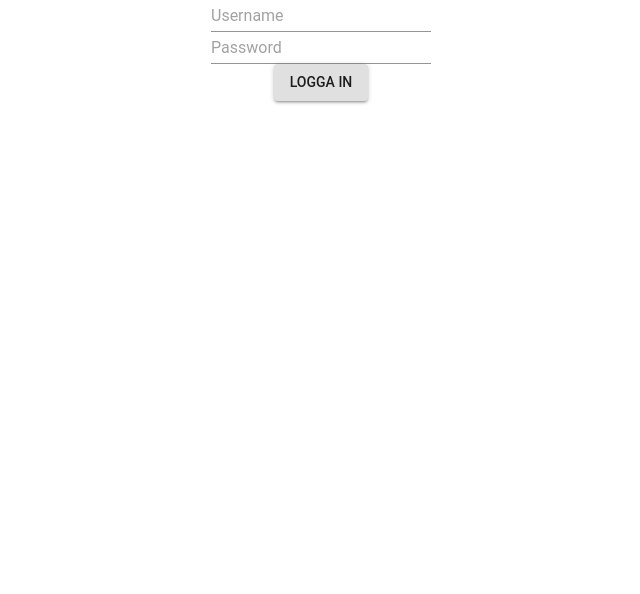
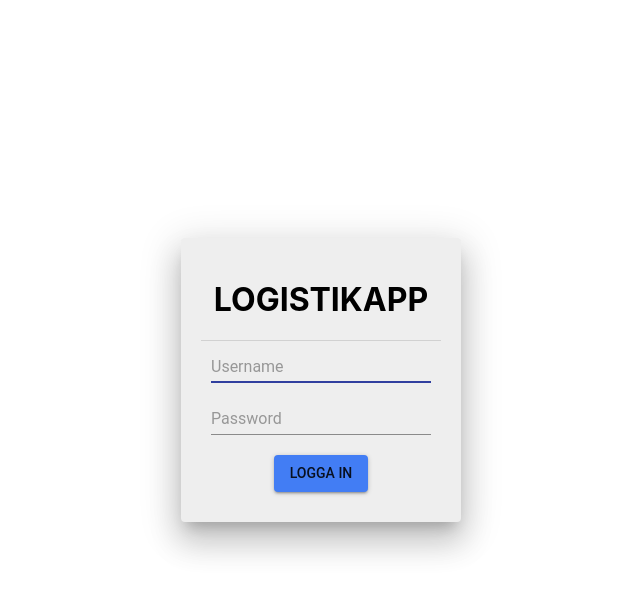
Before and after one commit to emmaindal/Logistikapp, a React (Create React App) app in the folder client/: page / in a window 1280 px wide. Shown: the top 594 px of the page, without its empty margins (319-959 px from the left). Built offline with nearby package versions, Linux system fonts and the light colour scheme.

Commit message:
Created grid, centered the form and elevated it from bacgkround

```diff
--- a/client/src/views/login/Login.jsx
+++ b/client/src/views/login/Login.jsx
@@ -2,44 +2,58 @@ import React from "react";
 
 
 //import MuiThemeProvider from '@material-ui/styles/MuiThemeProvider';
-import { Button, Input } from '@material-ui/core';
+import { Button, Input, Grid, Paper, Divider } from '@material-ui/core';
+import styled from "styled-components";
 
 const Login = (props) => {
 
 
   return (
 
-    <div>
-      <form onSubmit={props.handleSubmit}>
-        <Input
+    <Grid
+      container
+      spacing={40}
+      direction="column"
+      alignItems="center"
+      justify="center"
+      style={{ minHeight: '100vh' }}
+    >
+      <Paper elevation={20} style={{padding: '20px', backgroundColor: '#eee'}}>
+      <h1> LOGISTIKAPP </h1>
+      <Divider />
+        <form onSubmit={props.handleSubmit} >
+          <Grid item xs={12}>
+            <StyledInput
               id="standard"
               placeholder="Username"
-          ////className={classes.textField}
-          autoComplete="current-password"
-          margin="normal"
               onChange={props.handleChange('username')}
+              autoFocus={true}
             />
-        <br />
-        <Input
+          </Grid>
+          <Grid item xs={12}>
+            <StyledInput
               id="standard-password-input"
               placeholder="Password"
-          //className={classes.textField}
               type="password"
               autoComplete="current-password"
-          margin="normal"
               onChange={props.handleChange('password')}
             />
-        <br />
-        <Button variant="contained" color="blue" type="submit">
+          </Grid>
+          <Grid item xs={12}>
+            <Button variant="contained" type="submit" style={{backgroundColor: '#427df4', margin: '10px'}}>
               LOGGA IN
         </Button>
+          </Grid>
         </form>
-    </div>
+      </Paper>
+    </Grid>
   );
+
+
 };
 
-const style = {
-  margin: 15,
-}
+const StyledInput = styled(Input)`
+  margin: 10px;
+`
 
 export default Login;
--- a/client/src/views/login/LoginContainer.jsx
+++ b/client/src/views/login/LoginContainer.jsx
@@ -15,7 +15,9 @@ class LoginContainer extends Component {
   }
 
   handleSubmit = (event) => {
-    event.preventDefault();
+    // Send form
+    // or
+    // reroute user to next page
   }
 
   handleChange = prop => event => {
@@ -23,6 +25,9 @@ class LoginContainer extends Component {
     this.setState({ [prop] : event.target.value})
   }
 
+  handleClickShowPassword = () => {
+    // change showPassword state to true or false depending on icon state.
+  }
 }
 
 export default LoginContainer;
```
Lines whose indentation alone changed are shown as unchanged.
